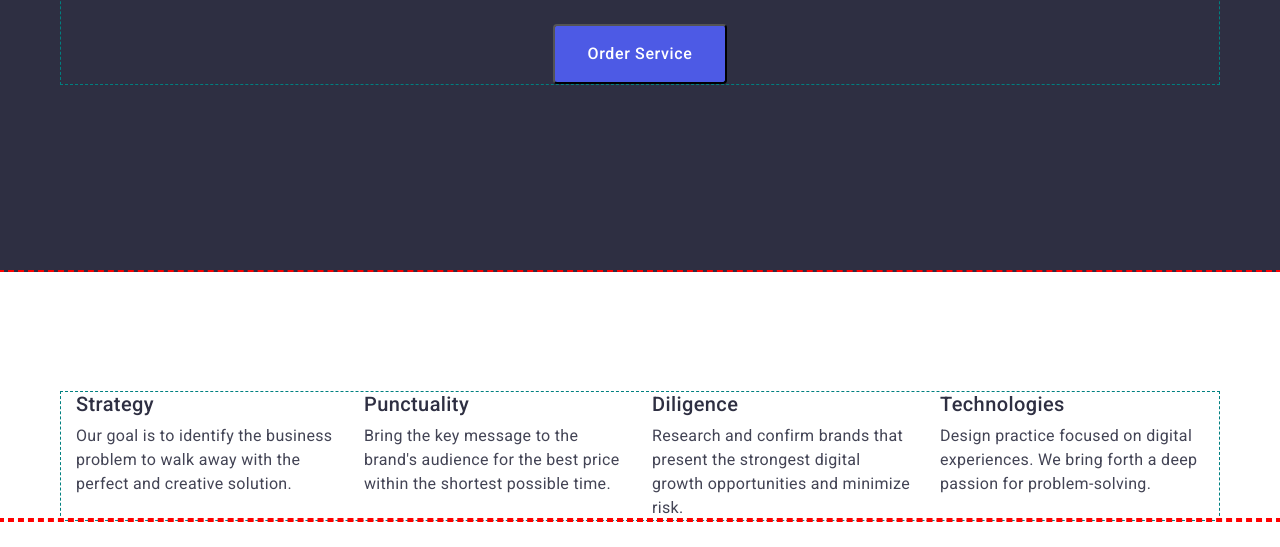
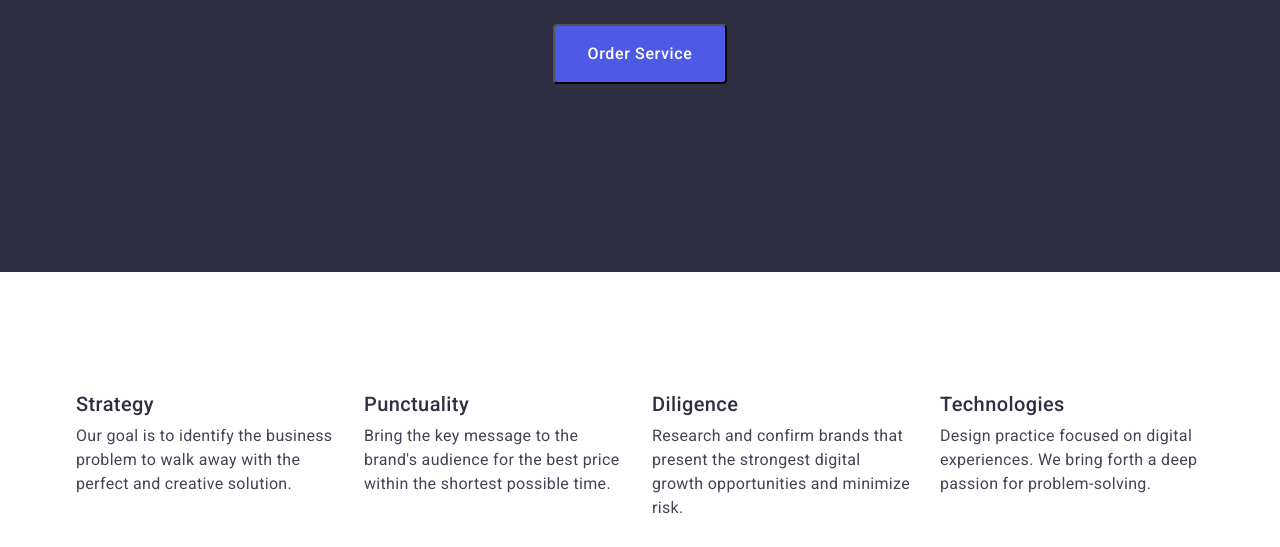
Before and after one commit to Yurii2276/goit-markup-hw-03, a plain HTML site: page index.html in a window 1280 px wide. Shown: the part 405-952 px from the top of the page. Drawn offline with nearby package versions, Linux system fonts and the light colour scheme.

Commit message:
2 страници без пунктира

```diff
--- a/css/styles.css
+++ b/css/styles.css
@@ -60,14 +60,14 @@ margin-left: auto;
 margin-right: auto;
 padding-left: 15px;
 padding-right: 15px;
-outline: dashed 1px teal;
+/* outline: dashed 1px teal; */
 
 }
 
 .section {
 padding-top: 120px;
 padding-bottom: 120px;
-outline: dashed 2px red;
+/* outline: dashed 2px red; */
 }
 
 .centred{
```
